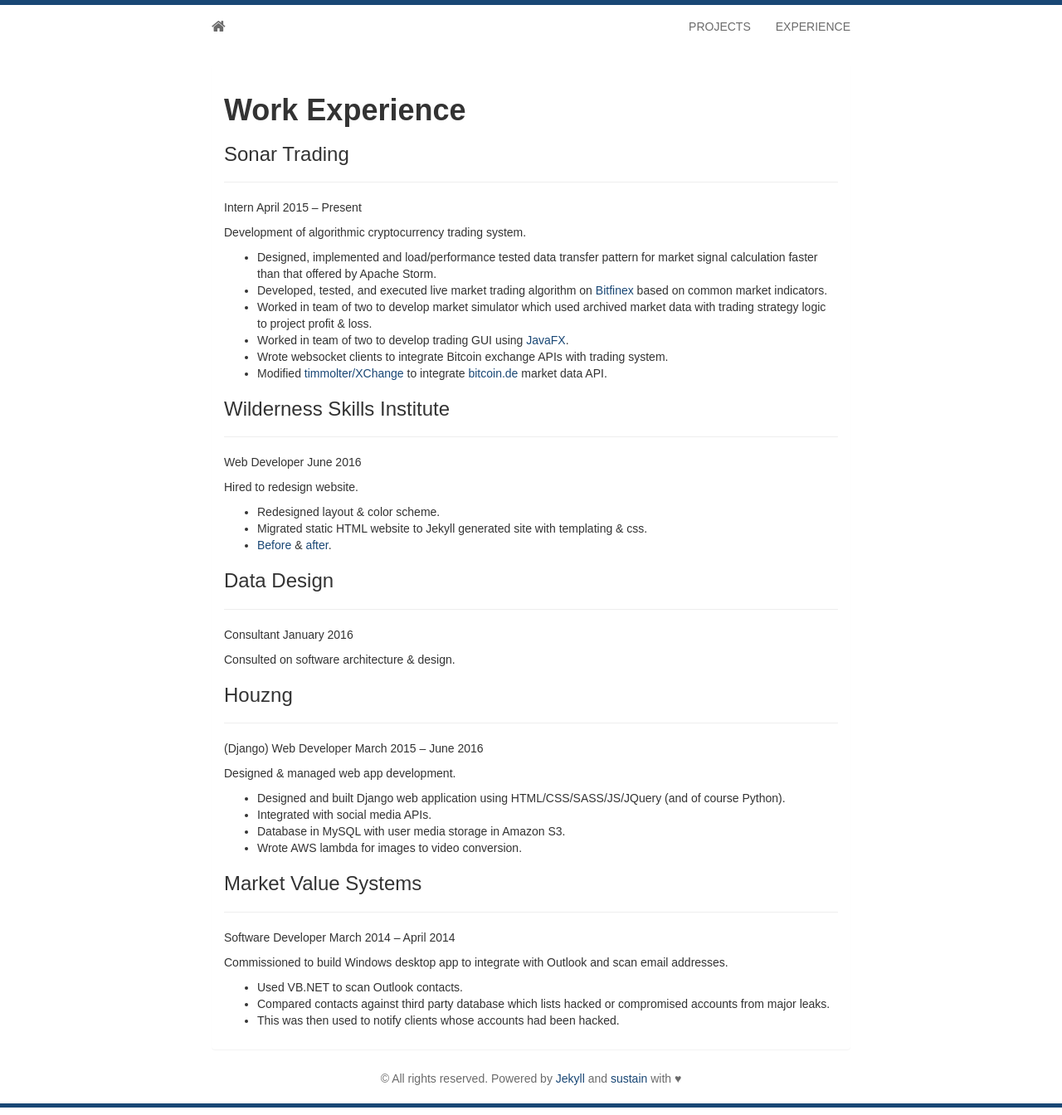
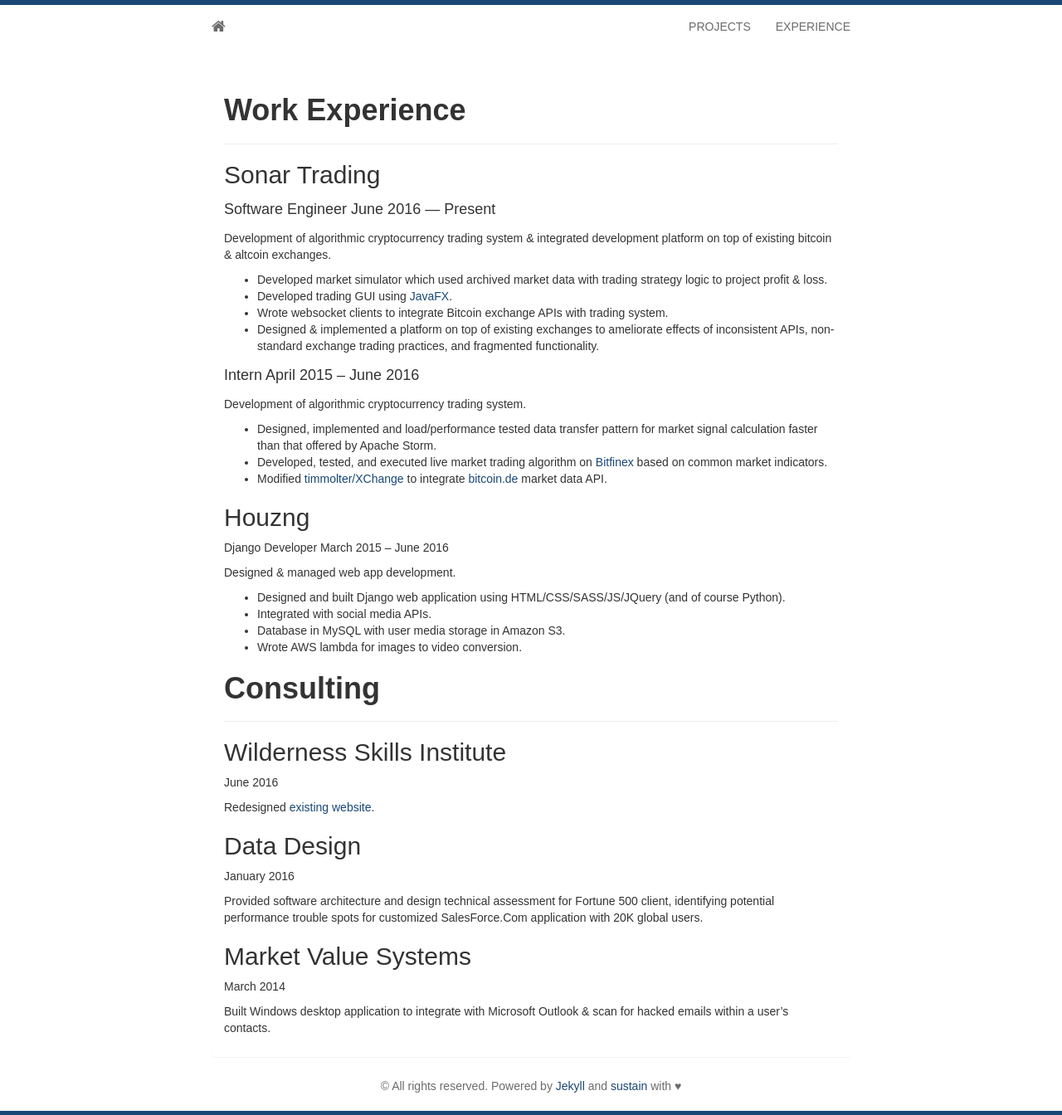
Before and after one commit to matthewdowney/matthewdowney.github.io, a Jekyll site: the page built from experience.md, in a window 1280 px wide. Shown: the whole page at 83% size. Built offline with Jekyll 4.4.1, drawn with Linux system fonts in a browser that asks for light colours; some web fonts are replaced; Markdown is read by kramdown in place of the engine named in the settings.

Commit message:
Updated experience page.

```diff
--- a/experience.md
+++ b/experience.md
@@ -4,38 +4,27 @@ title: Experience
 ---
 
 # **Work Experience**
-### Sonar Trading
 ---
-Intern April 2015 – Present
+## Sonar Trading
+#####Software Engineer June 2016 — Present
+
+Development of algorithmic cryptocurrency trading system & integrated development platform on top of existing bitcoin & altcoin exchanges.
+
+- Developed market simulator which used archived market data with trading strategy logic to project profit & loss.
+- Developed trading GUI using [JavaFX](http://docs.oracle.com/javase/8/javase-clienttechnologies.htm).
+- Wrote websocket clients to integrate Bitcoin exchange APIs with trading system.
+- Designed & implemented a platform on top of existing exchanges to ameliorate effects of inconsistent APIs, non-standard exchange trading practices, and fragmented functionality.
+
+#####Intern April 2015 – June 2016
 
 Development of algorithmic cryptocurrency trading system.
 
 - Designed, implemented and load/performance tested data transfer pattern for market signal calculation faster than that offered by Apache Storm.
 - Developed, tested, and executed live market trading algorithm on [Bitfinex](https://bitfinex.com/) based on common market indicators.
-- Worked in team of two to develop market simulator which used archived market data with trading strategy logic to project profit & loss.
-- Worked in team of two to develop trading GUI using [JavaFX](http://docs.oracle.com/javase/8/javase-clienttechnologies.htm).
-- Wrote websocket clients to integrate Bitcoin exchange APIs with trading system.
 - Modified [timmolter/XChange](https://github.com/timmolter/XChange/) to integrate [bitcoin.de](https://bitcoin.de/) market data API.
 
-### Wilderness Skills Institute
----
-Web Developer June 2016
-
-Hired to redesign website.
-
-- Redesigned layout & color scheme.
-- Migrated static HTML website to Jekyll generated site with templating & css.
-- [Before](/static/img/wsi-before.jpg) & [after](/static/img/wsi-after.jpg).
-
-### Data Design
----
-Consultant January 2016
-
-Consulted on software architecture & design.
-
-### Houzng
----
-(Django) Web Developer March 2015 – June 2016
+## Houzng
+Django Developer March 2015 – June 2016
 
 Designed & managed web app development.
 
@@ -44,12 +33,20 @@ Designed & managed web app development.
 - Database in MySQL with user media storage in Amazon S3.
 - Wrote AWS lambda for images to video conversion.
 
-### Market Value Systems
+# **Consulting**
 ---
-Software Developer March 2014 – April 2014
 
-Commissioned to build Windows desktop app to integrate with Outlook and scan email addresses.
+## Wilderness Skills Institute
+June 2016
 
-- Used VB.NET to scan Outlook contacts.
-- Compared contacts against third party database which lists hacked or compromised accounts from major leaks.
-- This was then used to notify clients whose accounts had been hacked.
+Redesigned [existing website](http://wildernessskillsinstitute.com/).
+
+## Data Design
+January 2016
+
+Provided software architecture and design technical assessment for Fortune 500 client, identifying potential performance trouble spots for customized SalesForce.Com application with 20K global users.
+
+## Market Value Systems
+March 2014
+
+Built Windows desktop application to integrate with Microsoft Outlook & scan for hacked emails within a user's contacts.
```
